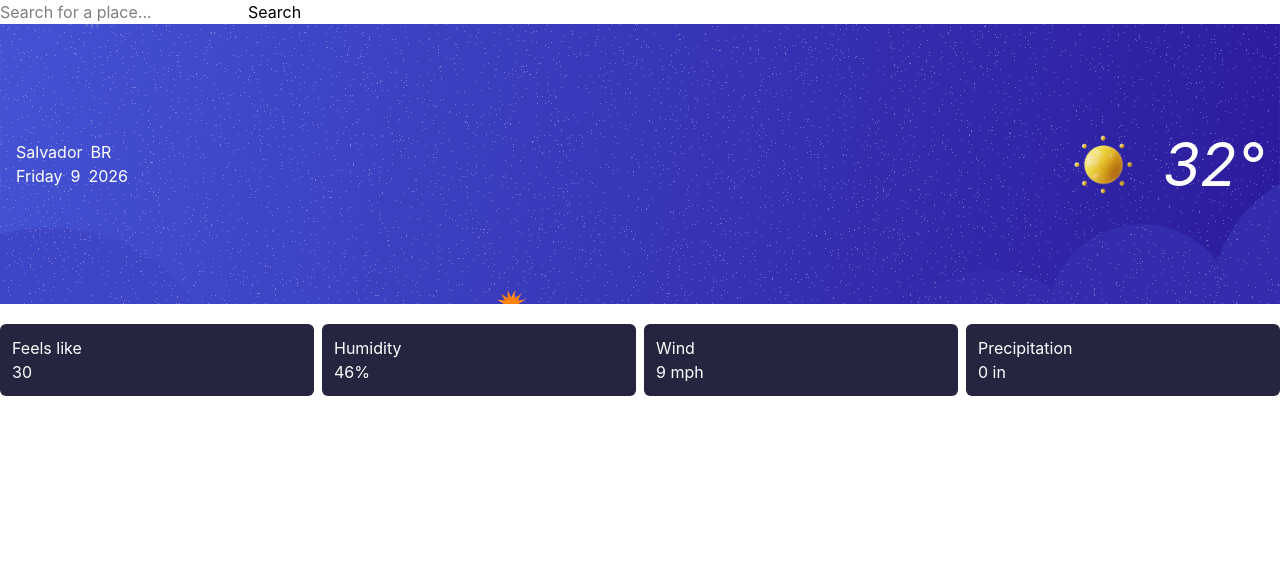
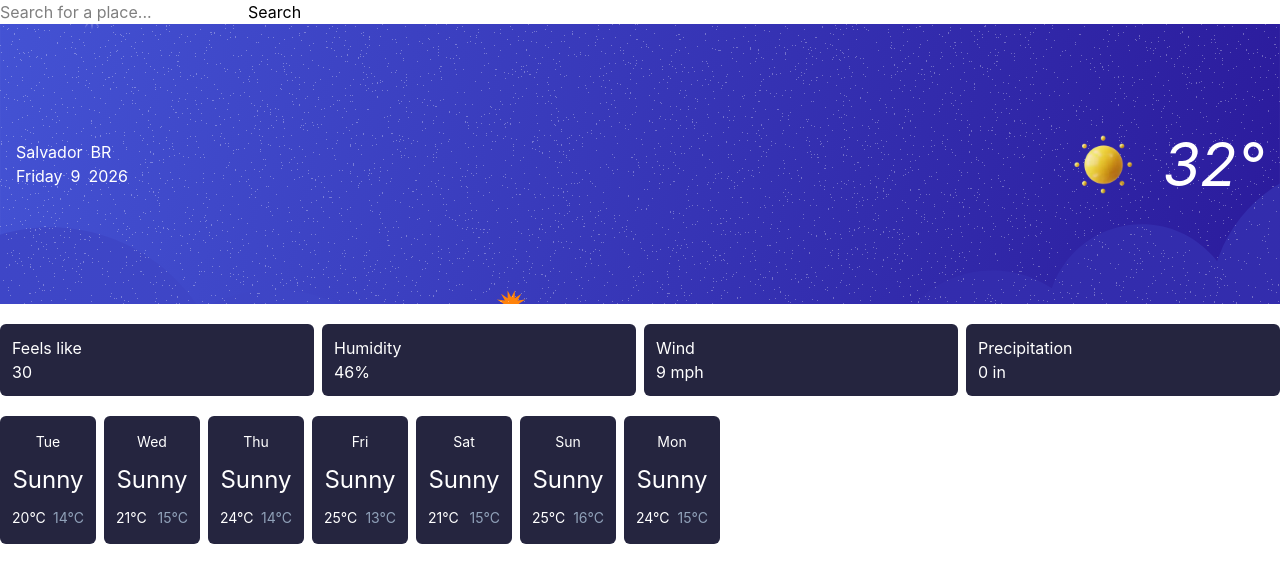
Before and after one commit to 1Helder/weather-app, a React (Vite) app: page / in a window 1280 px wide. Shown: the top 582 px of the page. Built offline with nearby package versions, Linux system fonts and the light colour scheme.

Commit message:
Componente DailyForecast

```diff
--- a/src/App.jsx
+++ b/src/App.jsx
@@ -1,3 +1,4 @@
+import DailyForecast from "./components/DailyForecast";
 import SearchBar from "./components/SearchBar";
 import WeatherCard from "./components/WeatherCard";
 
@@ -5,6 +6,16 @@ function App() {
   const arrowFunction = (city) => {
     console.log(city);
   };
+
+  const days = [
+    { id: 1, weekDay: "Tue", minTemp: 14, maxTemp:20, weather: "Sunny"},
+    { id: 2, weekDay: "Wed", minTemp: 15, maxTemp:21, weather: "Sunny" },
+    { id: 3, weekDay: "Thu", minTemp: 14, maxTemp:24, weather: "Sunny" },
+    { id: 4, weekDay: "Fri", minTemp: 13, maxTemp:25, weather: "Sunny" },
+    { id: 5, weekDay: "Sat", minTemp: 15, maxTemp:21, weather: "Sunny" },
+    { id: 6, weekDay: "Sun", minTemp: 16, maxTemp:25, weather: "Sunny" },
+    { id: 7, weekDay: "Mon", minTemp: 15, maxTemp:24, weather: "Sunny" }
+  ]
 
   return (
     // <div className="bg-blue-600 text-white">
@@ -24,6 +35,7 @@ function App() {
         wind="9 mph"
         precipitation="0 in"
       />
+      <DailyForecast days ={days}/>
     </div>
   );
 }
--- /dev/null
+++ b/src/components/DailyForecast.jsx
@@ -0,0 +1,23 @@
+import React from 'react'
+
+const DailyForecast = ({days}) => {
+  return (
+    <div className='flex gap-2'>
+        {days.map((day) =>(
+            <div key={day.id} className=' w-24 bg-[#25253F] px-3 py-4 text-white rounded-md mt-5'>
+              <div className='flex flex-col items-center gap-3'>
+                <p className='text-sm'>{day.weekDay}</p>
+                <p className='text-2xl'>{day.weather}</p>
+
+                <div className='flex w-full justify-between text-sm'>
+                  <span>{day.maxTemp}°C</span>
+                  <span className='text-slate-400'>{day.minTemp}°C</span>
+                </div>
+              </div>
+            </div>
+        ))}
+    </div>
+  )
+}
+
+export default DailyForecast
```
